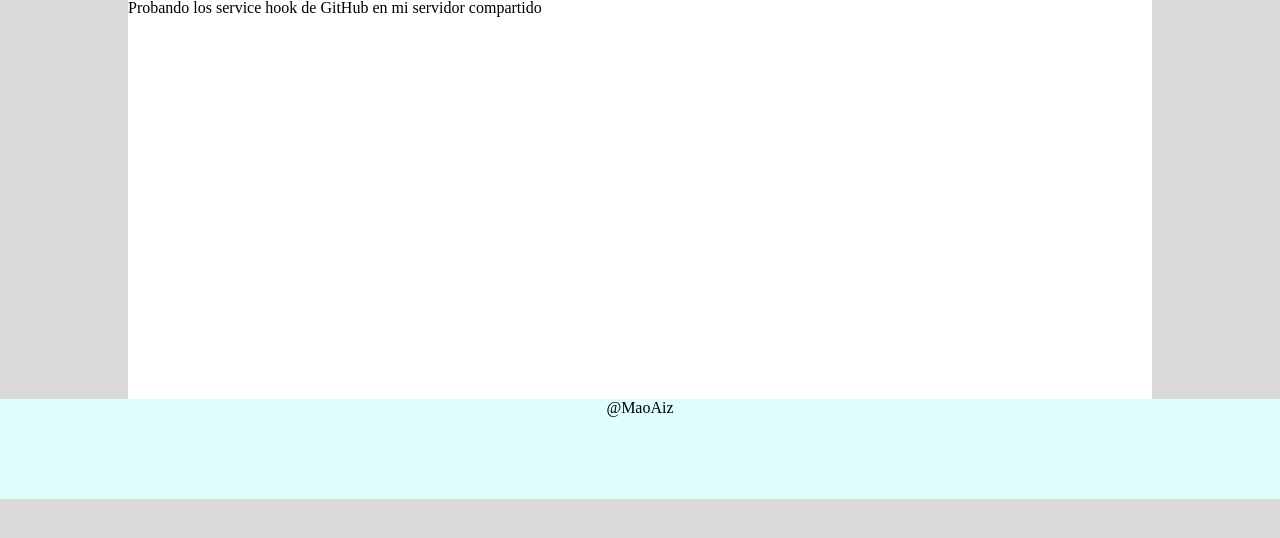
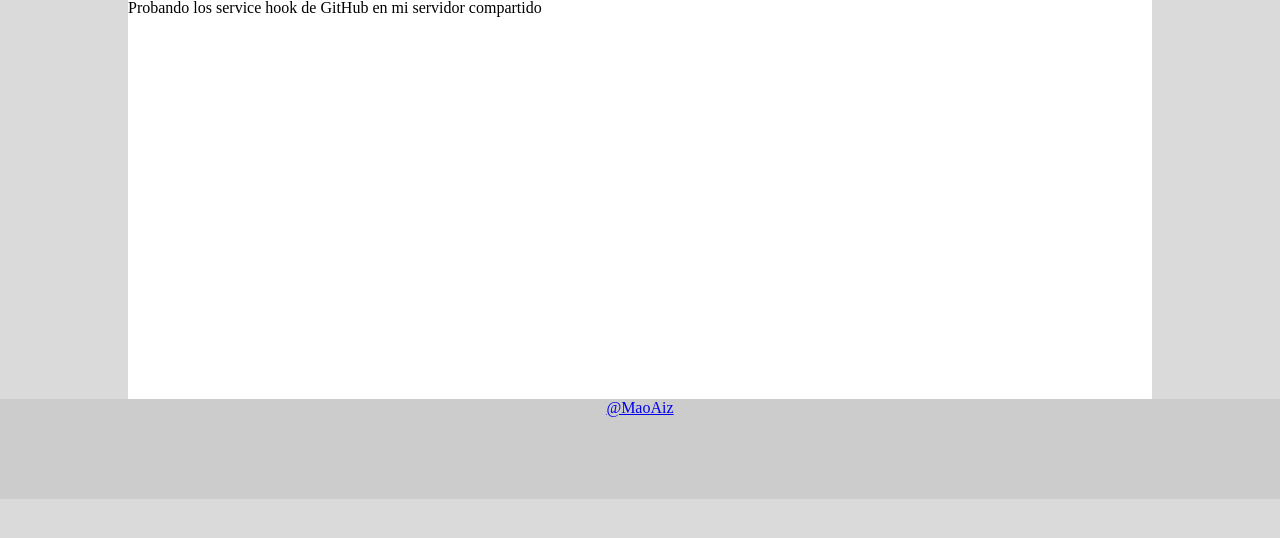
Before and after one commit to maoaiz/Prueba_Django, a Django app: template templates/index.html in a window 1280 px wide. Shown: the part 51-589 px from the top of the page. Run offline with Django 3.2, Linux system fonts and the light colour scheme; the template is opened without the code that fills it, so the values that code supplies are empty.

Commit message:
Modificando estructura con css y color footer

```diff
--- a/static/css/style.css
+++ b/static/css/style.css
@@ -10,7 +10,7 @@ body > header{
 	text-align:center;
 }
 body > footer{
-	background-color:#defefe;
+	background-color:#ccc;
 	min-height:100px;
 	text-align:center;
 }
--- a/templates/index.html
+++ b/templates/index.html
@@ -14,7 +14,7 @@
    	<p>Probando los service hook de GitHub en mi servidor compartido</p>
    </section>
    <footer>
-   @MaoAiz
+   <a href="http://twitter.com/Maoaiz">@MaoAiz</a>
    </footer>
   </body>
  </html>
```
